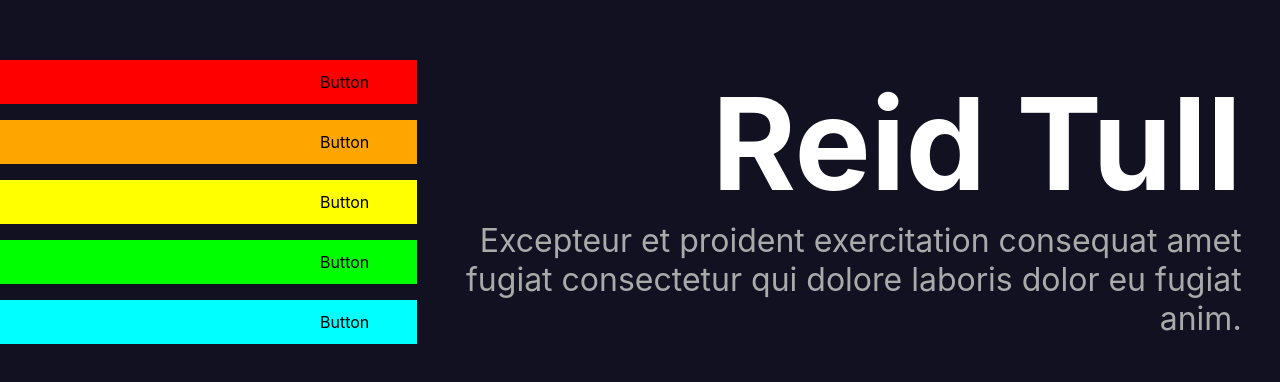
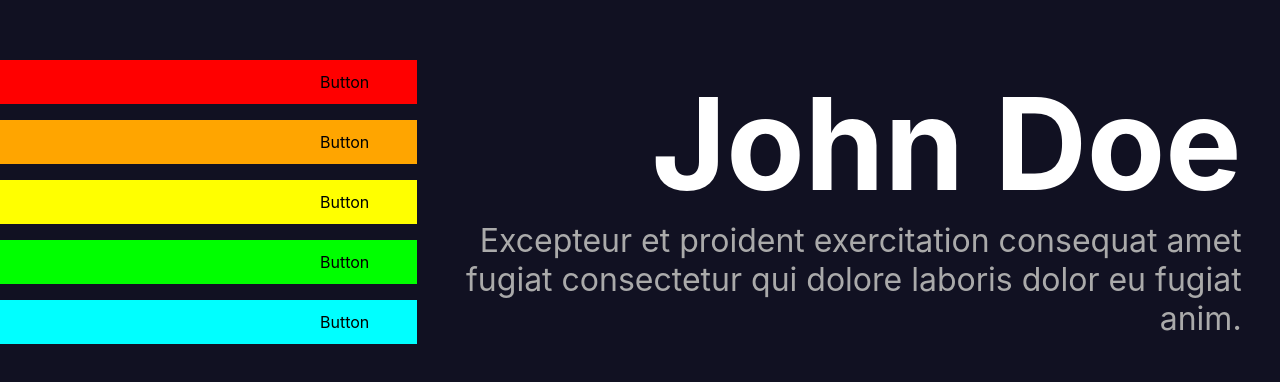
Before and after one commit to Bricktech2000/first-website, a Next.js app: page / in a window 1280 px wide. Shown: the part 198-580 px from the top of the page. Built offline with nearby package versions, Linux system fonts and the light colour scheme.

Commit message:
changed name in title section

```diff
--- a/pages/index.js
+++ b/pages/index.js
@@ -13,7 +13,7 @@ export default function Home() {
 
       <main className={styles.main}>
         <div className={styles.title}>
-          <h1>Reid Tull</h1>
+          <h1>John Doe</h1>
           <p>
             Excepteur et proident exercitation consequat amet fugiat consectetur
             qui dolore laboris dolor eu fugiat anim.
```
